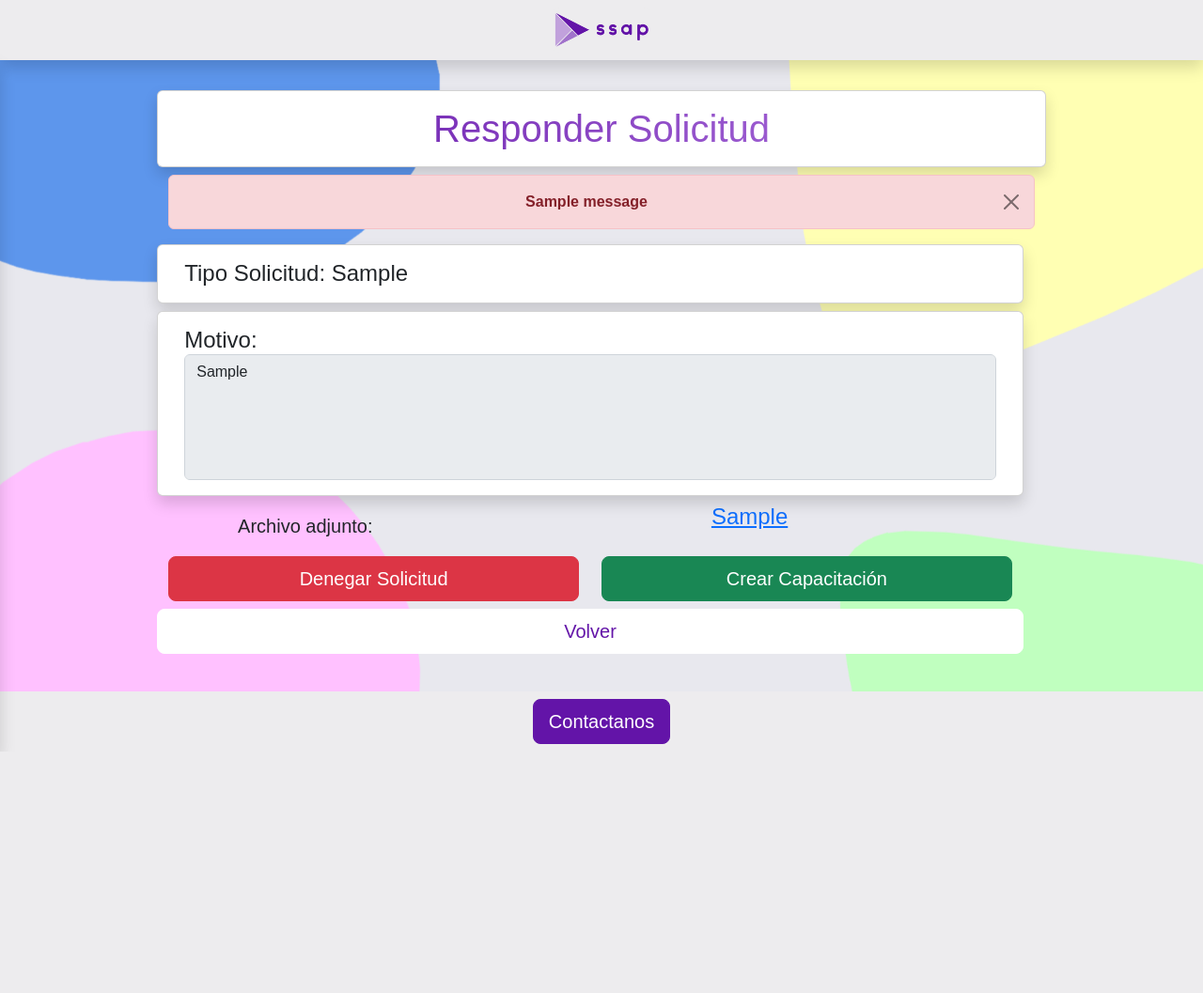
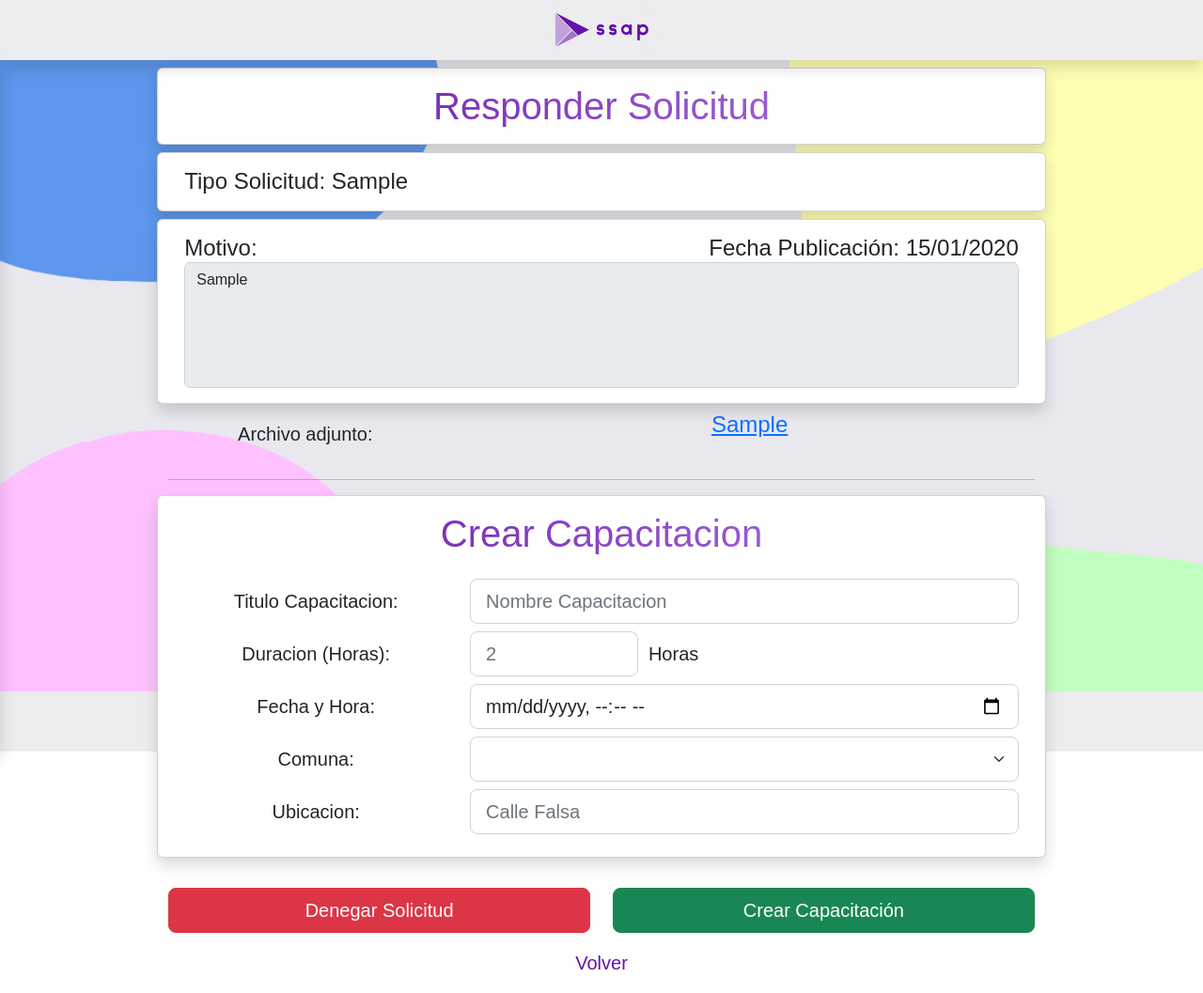
Before and after one commit to danielrojasrabael/Portafolio-Informatica-003D, a Django app: template SSAP_Web/SSAP/templates/SSAP/responder_solicitud.html in a window 1280 px wide. Shown: the whole page at 94% size. Before the commit the page ends 800 px from the top, so only its background shows below. Run offline with Django 4.2, Linux system fonts and the light colour scheme; tables that the repository leaves empty hold one stand-in row (values such as "Sample post"); the template is opened without the code that fills it: values that come from a table or form of the project are taken from there, most other values are stand-ins (such as "Sample title", 1, 10 or a date in 2020); one stand-in notice (Sample message) is shown; lists and menus that the app fills with data are empty; some web fonts are replaced.

Commit message:
Solicitud Capacitación
Crear capacitación desde solicitud creado, en progreso visita y accidente

```diff
--- a/SSAP_Web/SSAP/models.py
+++ b/SSAP_Web/SSAP/models.py
@@ -396,6 +396,10 @@ class Asesoria(Solicitud):
         cur.close()
         datos.close()
         return asesoria
+    def actualizar(self, conn=conexion):
+        cur = conn.cursor()
+        cur.callproc("ACTUALIZARASESORIA", [self.respuesta,self.estado,self.id_solicitud])
+        cur.close()
     class Meta:
         managed = False
 
@@ -413,6 +417,10 @@ class SolicitudCapacitacion(Solicitud):
         cur.close()
         datos.close()
         return solicitudcapacitacion
+    def actualizar(self, conn=conexion):
+        cur = conn.cursor()
+        cur.callproc("ACTUALIZARSOLICITUDCAPACITACION", [self.estado,self.id_solicitud])
+        cur.close()
     class Meta:
         managed = False
 
--- a/SSAP_Web/SSAP/templates/SSAP/responder_solicitud.html
+++ b/SSAP_Web/SSAP/templates/SSAP/responder_solicitud.html
@@ -1,6 +1,7 @@
 {%extends 'SSAP/base.html'%}
 {%load static%}
 {%block titulo%}SSAP | Responder Solicitud{%endblock%}
+{%block head%}<script src="{%static 'js/crearCapacitacion.js'%}"></script>{%endblock%}
 {%block contenido%}
 <div class="fondo-global">
     <div class="fondo-falso">
@@ -16,18 +17,8 @@
                         </div>
                     </div>
 
-                    {% for mensaje in messages %}
-                        <div class="alert alert-danger alert-dismissible fade show col-sm-12" role="alert">
-                            <strong>{{mensaje}}</strong>
-                            <button type="button" class="btn-close" data-bs-dismiss="alert" aria-label="Close"></button>
-                        </div>
-                    {% endfor %}
-
+                    <!--Todas las solicitudes-->
                     <div class="row esp-input">
-                        <form id="formCrear" action="" method="post"  enctype="multipart/form-data">
-                            {%csrf_token%}
-
-                            <div class="row esp-input col-sm-12">
                         <div class="card">
                             <div class="card-body">
                                 <h4 class="float-start">Tipo Solicitud: {{solicitud.tipo}}</h4>
@@ -40,25 +31,14 @@
                         </div>
                     </div>
 
-                            <div class="row esp-input col-sm-12">
+                    <div class="row esp-input">
                         <div class="card">
                             <div class="card-body">
-                                        <label for="motivo" class="float-start"><h4>Motivo:</h4></label>
+                                <label for="motivo" class="float-start"><h4>Motivo:</h4></label><label for="motivo" class="float-end"><h4>Fecha Publicación: {{solicitud.fecha_publicacion | date:'d/m/Y'}}</h4></label>
                                 <textarea class="form-control" rows="5" form_id="formCrear" disabled id="motivo" name="motivo" style="overflow-y: scroll; resize: none;">{{solicitud.motivo}}</textarea>
                             </div>
                         </div>
                     </div>
-
-                            {% if solicitud.tipo == 'ASESORÍA' and solicitud.tipo_asesoria == 'ACCIDENTE'%}
-                                <div class="row esp-input col-sm-12">
-                                    <div class="card">
-                                        <div class="card-body">
-                                            <label for="motivo" class="float-start"><h4>Respuesta:</h4></label>
-                                            <textarea class="form-control" rows="5" form_id="formCrear" id="Respuesta" name="Respuesta" style="overflow-y: scroll; resize: none;"></textarea>
-                                        </div>
-                                    </div>
-                                </div>
-                            {% endif %}
 
                     <div class="row esp-input">
                         <label for="archivo" class="col-sm-4 col-form-label col-form-label-lg">Archivo adjunto:</label>
@@ -74,7 +54,8 @@
                     </div>
 
                     {% if solicitud.tipo == 'ASESORÍA' and solicitud.tipo_asesoria == 'VISITA'%}
-                                <div class="row esp-input col-sm-12">
+                    <!--Botones de visita-->
+                        <div class="row esp-input">
                             <div class="col-sm-6">
                                 <input type="submit" value="Denegar Solicitud" class="btn btn-danger btn-lg col-sm-12"></input>
                             </div>
@@ -83,13 +64,75 @@
                             </div>
                         </div>
                     {% elif solicitud.tipo == 'ASESORÍA' and solicitud.tipo_asesoria == 'ACCIDENTE'%}
-                                <div class="row esp-input col-sm-12">
+                    <!--Formulario de accidentes-->
+                        <hr>
+                        <div class="row esp-input">
+                            <div class="card">
+                                <div class="card-body">
+                                    <label for="motivo" class="float-start"><h4>Respuesta:</h4></label>
+                                    <textarea class="form-control" rows="5" form_id="formCrear" id="Respuesta" name="Respuesta" style="overflow-y: scroll; resize: none;"></textarea>
+                                </div>
+                            </div>
+                        </div>
+                        <div class="row esp-input">
                             <div class="col-sm-12">
                                 <input type="submit" value="Responder Accidente" class="btn btn-success btn-lg col-sm-12"></input>
                             </div>
                         </div>
                     {% else %}
-                                <div class="row esp-input col-sm-12">
+                    <!--Formulario de capacitación-->
+                        <hr>
+                        <form action="" method="post" id="crearCapacitacion">
+                            {% csrf_token %}
+                            <div class="row esp-input">
+                                <div class="card">
+                                    <div class="card-body">
+                                        <h1 class="card-title tx-gradiente-p">Crear Capacitacion</h1><br>
+
+                                        <div class="row esp-input">
+                                            <label for="nombre" class="col-sm-4 col-form-label col-form-label-lg">Titulo Capacitacion:</label>
+                                            <div class="col-sm-8">
+                                                <input class="form-control form-control-lg" type="text" name="nombre" placeholder="Nombre Capacitacion"></input>
+                                            </div>
+                                        </div>
+
+                                        <div class="row esp-input">
+                                            <label for="duracion" class="col-sm-4 col-form-label col-form-label-lg">Duracion (Horas):</label>
+                                            <div class="col-sm-8">
+                                                <div class="col-sm-5" style="display: flex;" id="divHoras">
+                                                    <input class="form-control form-control-lg" type="text" placeholder="2" name="duracion" id="txbHoras"></input>
+                                                    <label for="duracion" class="col-form-label col-form-label-lg">&nbsp&nbspHoras</label>
+                                                </div>
+                                            </div>
+                                        </div>
+
+                                        <div class="row esp-input">
+                                            <label for="fecha" class="col-sm-4 col-form-label col-form-label-lg">Fecha y Hora:</label>
+                                            <div class="col-sm-8">
+                                                <input class="form-control form-control-lg" type="datetime-local" name="fecha"></input>
+                                            </div>
+                                        </div>
+
+                                        <div class="row esp-input">
+                                            <label for="comuna" class="col-sm-4 col-form-label col-form-label-lg">Comuna: </label>
+                                            <div class="col-sm-8">
+                                                <select class="form-select form-select-lg"  name="comuna" placeholder="Seleccione Comuna">
+                                                    {{comunas | safe}}
+                                                </select>
+                                            </div>
+                                        </div>
+
+                                        <div class="row esp-input">
+                                            <label for="ubicacion" class="col-sm-4 col-form-label col-form-label-lg">Ubicacion:</label>
+                                            <div class="col-sm-8">
+                                                <input class="form-control form-control-lg" type="text" name="ubicacion" placeholder="Calle Falsa"></input>
+                                            </div>
+                                        </div>
+                                    </div>
+                                </div>
+                            </div>
+                            <br>
+                            <div class="row esp-input">
                                 <div class="col-sm-6">
                                     <input type="submit" value="Denegar Solicitud" class="btn btn-danger btn-lg col-sm-12"></input>
                                 </div>
@@ -97,11 +140,10 @@
                                     <input type="submit" value="Crear Capacitación" class="btn btn-success btn-lg col-sm-12"></input>
                                 </div>
                             </div>
+                        </form>
                     {% endif%}
-                            <div class="row esp-input col-sm-12">
+                    <div class="row esp-input">
                         <a class="btn btn-back btn-lg col-sm-12" href="{% url 'solicitudes_prof' %}" >Volver</a>
-                            </div>
-                        </form>
                     </div>
                 </div>
             </div>
--- a/SSAP_Web/SSAP/templates/SSAP/solicitudes_prof.html
+++ b/SSAP_Web/SSAP/templates/SSAP/solicitudes_prof.html
@@ -55,7 +55,7 @@
                                 {%if solicitud.estado == 'RESUELTA' or solicitud.estado == 'RECHAZADA'%}
                                     <th><a href="{% url 'responder_solicitud' id_sol=solicitud.id_solicitud%}"><button class="accion btn btn-primary col-sm-12">Ver Respuesta</button></a></th>
                                 {%else%}
-                                    <th><a href="{% url 'responder_solicitud' id_sol=solicitud.id_solicitud%}"><button class="accion btn btn-primary col-sm-12">Responder Solicitud</button></a></th>
+                                    <th><a href="{% url 'responder_solicitud' id_sol=solicitud.id_solicitud%}"><button class="accion btn btn-success col-sm-12">Responder Solicitud</button></a></th>
                                 {%endif%}
                             </tr>
                         {%endfor%}
```
Also changed, not shown: SSAP_Web/SSAP/views.py (+29 -1 lines). Lines whose indentation alone changed are shown as unchanged.
